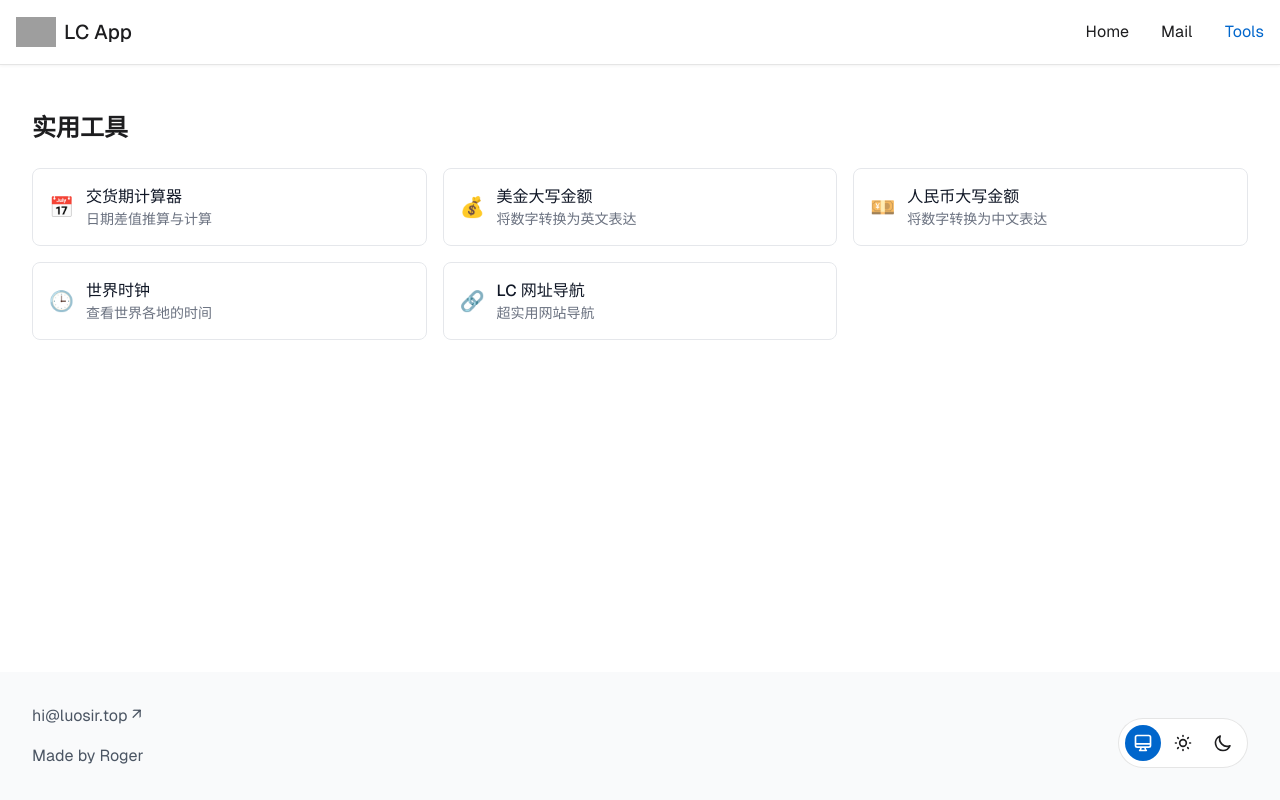
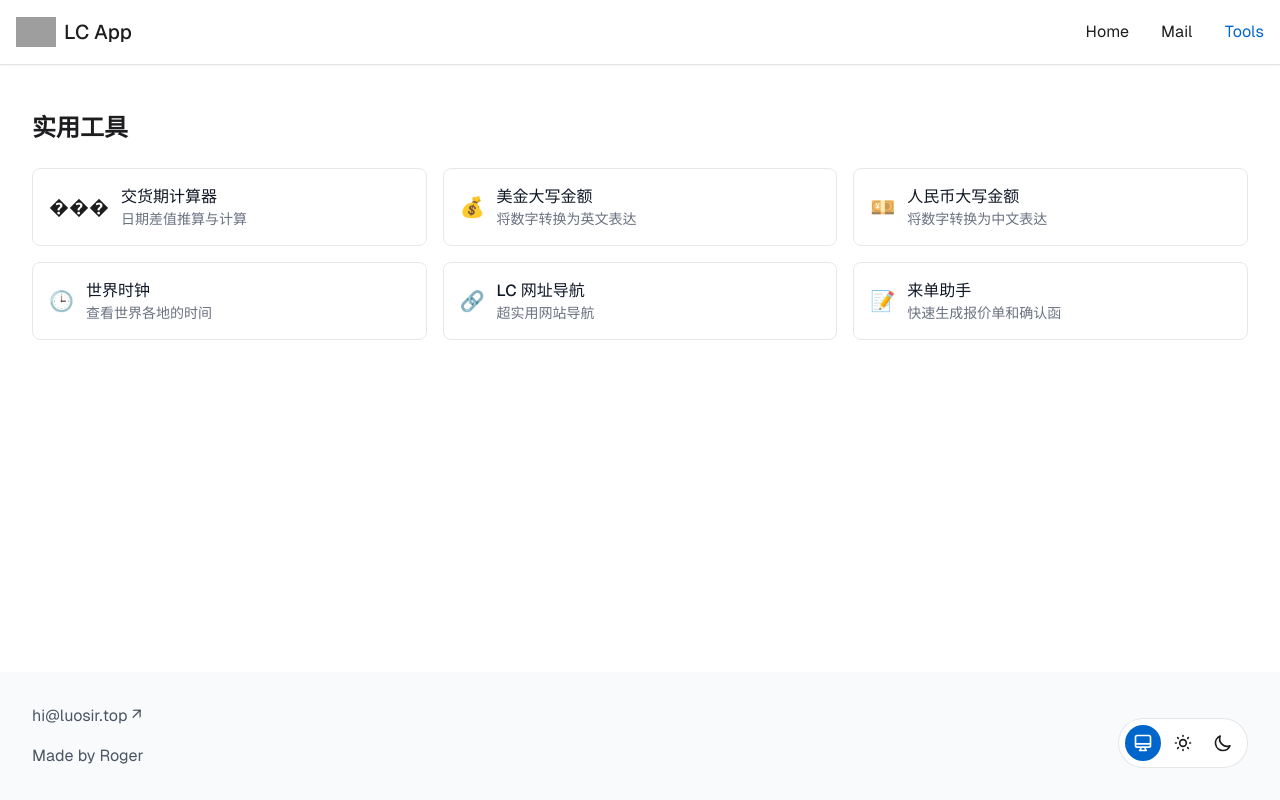
Before and after one commit to luocompany/luosir, a Next.js app: page /tools in a window 1280 px wide. Built offline with nearby package versions, Linux system fonts and the light colour scheme; grey boxes are pictures that could not be loaded.

Commit message:
来单-工具链接

```diff
--- a/app/quotation/page.tsx
+++ b/app/quotation/page.tsx
@@ -53,7 +53,7 @@ const documentTypes: { [key: string]: DocumentHeader } = {
     showContractNo: false
   },
   confirmation: {
-    title: 'Generate Order Confirmation',
+    title: 'Generate Order',
     customerLabel: 'Customer Name',
     numberLabel: 'Quotation No.',
     numberPlaceholder: 'Quotation No.',
@@ -149,6 +149,10 @@ export default function Quotation() {
   // 修改定义，使用索引来跟踪正在编辑的行
   const [editingUnitPriceIndex, setEditingUnitPriceIndex] = useState<number | null>(null);
   const [editingUnitPrice, setEditingUnitPrice] = useState<string>('');
+
+  // 添加新的状态来跟踪正在编辑的数量
+  const [editingQuantityIndex, setEditingQuantityIndex] = useState<number | null>(null);
+  const [editingQuantity, setEditingQuantity] = useState<string>('');
 
   const [showSettings, setShowSettings] = useState(false);
   const [settings, setSettings] = useState<SettingsData>({
@@ -343,7 +347,7 @@ export default function Quotation() {
                       hover:-translate-y-0.5"
           >
             <ArrowLeft className="h-4 w-4 mr-2 transition-transform group-hover:-translate-x-0.5" />
-            <span className="text-sm font-medium">Back to Home</span>
+            <span className="text-sm font-medium">Back</span>
           </Link>
 
           {/* 标签切换样式优化 */}
@@ -535,17 +539,30 @@ export default function Quotation() {
                           </td>
                           <td className="py-1.5 px-1" style={{ width: '100px' }}>
                             <input
-                              type="number"
-                              value={item.quantity}
+                              type="text"
+                              inputMode="numeric"
+                              value={editingQuantityIndex === index ? editingQuantity : (item.quantity || '')}
                               onChange={e => {
-                                const value = e.target.value === '' ? 0 : parseFloat(e.target.value);
-                                if (!isNaN(value) && value >= 0) {
-                                  updateLineItem(index, 'quantity', value);
+                                const inputValue = e.target.value;
+                                // 允许空值和数字输入
+                                if (/^\d*$/.test(inputValue)) {
+                                  setEditingQuantity(inputValue);
+                                  const value = parseInt(inputValue);
+                                  if (!isNaN(value) || inputValue === '') {
+                                    updateLineItem(index, 'quantity', value || 0);
+                                  }
                                 }
                               }}
+                              onFocus={(e) => {
+                                setEditingQuantityIndex(index);
+                                setEditingQuantity(item.quantity === 0 ? '' : item.quantity.toString());
+                                e.target.select();
+                              }}
+                              onBlur={() => {
+                                setEditingQuantityIndex(null);
+                                setEditingQuantity('');
+                              }}
                               className={numberInputClassName}
-                              min="0"
-                              step="1"
                             />
                           </td>
                           <td className="py-1.5 px-1" style={{ width: '100px' }}>
--- a/app/tools/page.tsx
+++ b/app/tools/page.tsx
@@ -21,7 +21,7 @@ export default function Tools() {
                     transition-colors duration-200 flex items-center space-x-3
                     bg-white/50 dark:bg-gray-800/50 backdrop-blur-sm
                     hover:bg-gray-50/80 dark:hover:bg-gray-700/50">
-                  <span className="text-xl">📅</span>
+                  <span className="text-xl">���</span>
                   <div>
                     <h3 className="font-medium text-gray-900 dark:text-gray-100">交货期计算器</h3>
                     <p className="text-sm text-gray-500 dark:text-gray-400">日期差值推算与计算</p>
@@ -75,6 +75,18 @@ export default function Tools() {
                     <p className="text-sm text-gray-500 dark:text-gray-400">超实用网站导航</p>
                   </div>
                 </Link>
+                <Link href="/quotation"
+                  className="p-4 rounded-lg border border-gray-200 dark:border-gray-700/50
+                    hover:border-gray-300 dark:hover:border-gray-600
+                    transition-colors duration-200 flex items-center space-x-3
+                    bg-white/50 dark:bg-gray-800/50 backdrop-blur-sm
+                    hover:bg-gray-50/80 dark:hover:bg-gray-700/50">
+                  <span className="text-xl">📝</span>
+                  <div>
+                    <h3 className="font-medium text-gray-900 dark:text-gray-100">来单助手</h3>
+                    <p className="text-sm text-gray-500 dark:text-gray-400">快速生成报价单和确认函</p>
+                  </div>
+                </Link>
               </div>
             </div>
           </div>
```
